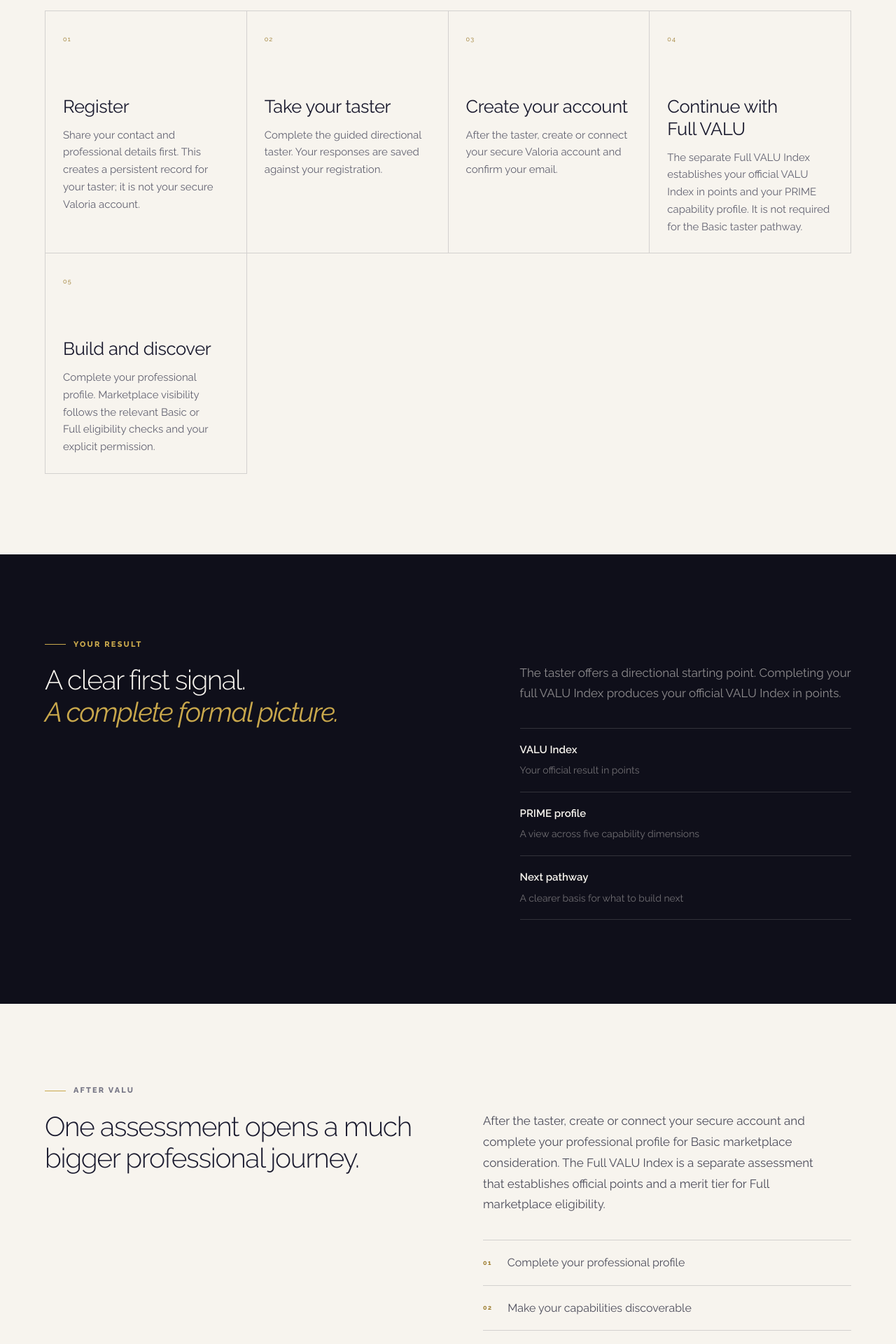
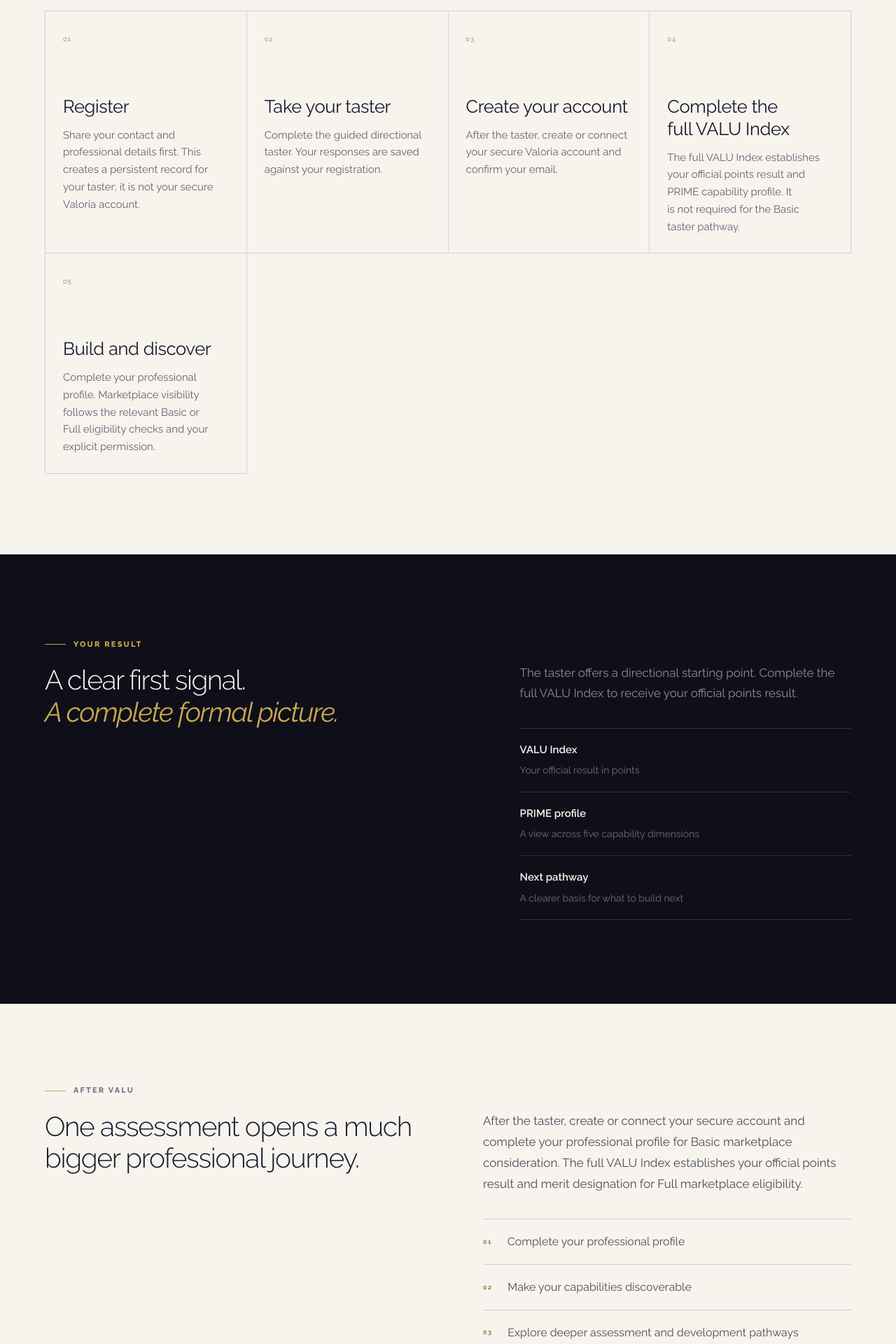
Before and after one commit to riverwayse-sudo/valoria-site, a Next.js app: page /valu/start in a window 1280 px wide. Shown: the part 2500-4420 px from the top of the page at 70% size. Built offline with nearby package versions, Linux system fonts and the light colour scheme; no server answers.

Commit message:
Align VALU Index naming across participant-facing copy

```diff
--- a/src/app/valu/start/page.jsx
+++ b/src/app/valu/start/page.jsx
@@ -5,7 +5,7 @@ import { BRAND } from '@/lib/brand'
 
 export const metadata = {
   title: 'Start the VALU Index Taster — Valoria Institute',
-  description: 'Begin with the VALU Index Taster, then complete your full VALU Index to receive your official VALU Index and PRIME points.',
+  description: 'Begin with the VALU Index Taster, then complete the full VALU Index to receive your official points result and PRIME profile.',
 }
 
 const dimensions = [
@@ -17,12 +17,12 @@ const dimensions = [
 ]
 
 const faqs = [
-  ['How does it work?', 'Start with a directional taster, then complete your full VALU Index. Your official VALU Index and PRIME points are generated from the completed full VALU Index.'],
+  ['How does it work?', 'Start with the VALU Index Taster, then complete the full VALU Index. You will receive your official points result and PRIME profile.'],
   ['Do I need an account first?', 'Register your contact and professional details before the taster so your progress has a persistent record. This is not your Valoria account. You create or connect your secure account after the taster, before continuing to the full VALU Index.'],
   ['Who is it for?', 'It is designed for professionals across industries and markets—including leaders, speakers, facilitators, event organisers and organisations—who want credible insight, visibility and access to opportunity.'],
-  ['Is it free?', 'Yes. The taster and full VALU Index are free to take. The wider Valoria ecosystem connects insight to development, visibility and opportunity.'],
-  ['Does the result define me?', 'No. The taster is directional, not an official score or permanent label. Your official VALU Index is produced after completing your full VALU Index.'],
-  ['What happens after I finish?', 'After the taster, create or connect your secure Valoria account. You can complete your professional profile for Basic marketplace consideration. The Full VALU Index is a separate assessment for official points, a merit tier and Full marketplace eligibility. Public visibility also requires your permission.'],
+  ['Is it free?', 'Yes. The VALU Index Taster and full VALU Index are free to complete. The wider Valoria ecosystem connects insight to development, visibility and opportunity.'],
+  ['Does the result define me?', 'No. The taster is directional, not an official score or permanent label. Your official points result is issued after you complete the full VALU Index.'],
+  ['What happens after I finish?', 'After the taster, create or connect your secure Valoria account. You can complete your professional profile for Basic marketplace consideration. The full VALU Index establishes your official points result and merit designation for Full marketplace eligibility. Public visibility also requires your permission.'],
   ['Can I pause part-way through?', 'Yes. Your progress is saved as you go, and you can return to your dashboard to continue without restarting.'],
 ]
 
@@ -86,7 +86,7 @@ export default function ValuStartPage() {
             <article><span>01</span><h3>Register</h3><p>Share your contact and professional details first. This creates a persistent record for your taster; it is not your secure Valoria account.</p></article>
             <article><span>02</span><h3>Take your taster</h3><p>Complete the guided directional taster. Your responses are saved against your registration.</p></article>
             <article><span>03</span><h3>Create your account</h3><p>After the taster, create or connect your secure Valoria account and confirm your email.</p></article>
-            <article><span>04</span><h3>Continue with Full VALU</h3><p>The separate Full VALU Index establishes your official VALU Index in points and your PRIME capability profile. It is not required for the Basic taster pathway.</p></article>
+            <article><span>04</span><h3>Complete the full VALU Index</h3><p>The full VALU Index establishes your official points result and PRIME capability profile. It is not required for the Basic taster pathway.</p></article>
             <article><span>05</span><h3>Build and discover</h3><p>Complete your professional profile. Marketplace visibility follows the relevant Basic or Full eligibility checks and your explicit permission.</p></article>
           </div>
         </div>
@@ -96,7 +96,7 @@ export default function ValuStartPage() {
         <div className="vs-shell">
           <div className="vs-result-grid">
             <div><div className="vs-kicker"><span /> YOUR RESULT</div><h2>A clear first signal.<br /><em>A complete formal picture.</em></h2></div>
-            <div className="vs-result-copy"><p>The taster offers a directional starting point. Completing your full VALU Index produces your official VALU Index in points.</p><ul><li><b>VALU Index</b><span>Your official result in points</span></li><li><b>PRIME profile</b><span>A view across five capability dimensions</span></li><li><b>Next pathway</b><span>A clearer basis for what to build next</span></li></ul></div>
+            <div className="vs-result-copy"><p>The taster offers a directional starting point. Complete the full VALU Index to receive your official points result.</p><ul><li><b>VALU Index</b><span>Your official result in points</span></li><li><b>PRIME profile</b><span>A view across five capability dimensions</span></li><li><b>Next pathway</b><span>A clearer basis for what to build next</span></li></ul></div>
           </div>
         </div>
       </section>
@@ -105,7 +105,7 @@ export default function ValuStartPage() {
         <div className="vs-shell">
           <div className="vs-next-grid">
             <div><div className="vs-kicker dark"><span /> AFTER VALU</div><h2>One assessment opens a much bigger professional journey.</h2></div>
-            <div className="vs-copy"><p>After the taster, create or connect your secure account and complete your professional profile for Basic marketplace consideration. The Full VALU Index is a separate assessment that establishes official points and a merit tier for Full marketplace eligibility.</p><div className="vs-next-list"><div><b>01</b><span>Complete your professional profile</span></div><div><b>02</b><span>Make your capabilities discoverable</span></div><div><b>03</b><span>Explore deeper assessment and development pathways</span></div></div></div>
+            <div className="vs-copy"><p>After the taster, create or connect your secure account and complete your professional profile for Basic marketplace consideration. The full VALU Index establishes your official points result and merit designation for Full marketplace eligibility.</p><div className="vs-next-list"><div><b>01</b><span>Complete your professional profile</span></div><div><b>02</b><span>Make your capabilities discoverable</span></div><div><b>03</b><span>Explore deeper assessment and development pathways</span></div></div></div>
           </div>
         </div>
       </section>
@@ -118,7 +118,7 @@ export default function ValuStartPage() {
       </section>
 
       <section className="vs-final">
-        <div className="vs-shell"><div className="vs-kicker"><span /> WORTH. BUILT.</div><h2>Your capability deserves<br /><em>more than a CV.</em></h2><p>Start with the VALU Index Taster, then decide when to continue your full VALU Index.</p><AssessmentStartLink href={assessmentUrl} className="vs-btn vs-primary">START THE VALU INDEX TASTER <b>→</b></AssessmentStartLink><p className="vs-back">Already completed a taster? <Link href="/professional-signup/recover">Recover your saved taster</Link>.</p><Link href="/valu" className="vs-back">Learn more about VALU →</Link></div>
+        <div className="vs-shell"><div className="vs-kicker"><span /> WORTH. BUILT.</div><h2>Your capability deserves<br /><em>more than a CV.</em></h2><p>Start with the VALU Index Taster, then continue to the full VALU Index when you are ready.</p><AssessmentStartLink href={assessmentUrl} className="vs-btn vs-primary">START THE VALU INDEX TASTER <b>→</b></AssessmentStartLink><p className="vs-back">Already completed a taster? <Link href="/professional-signup/recover">Recover your saved taster</Link>.</p><Link href="/valu" className="vs-back">Learn more about VALU →</Link></div>
       </section>
     </main>
     <Footer />
```
